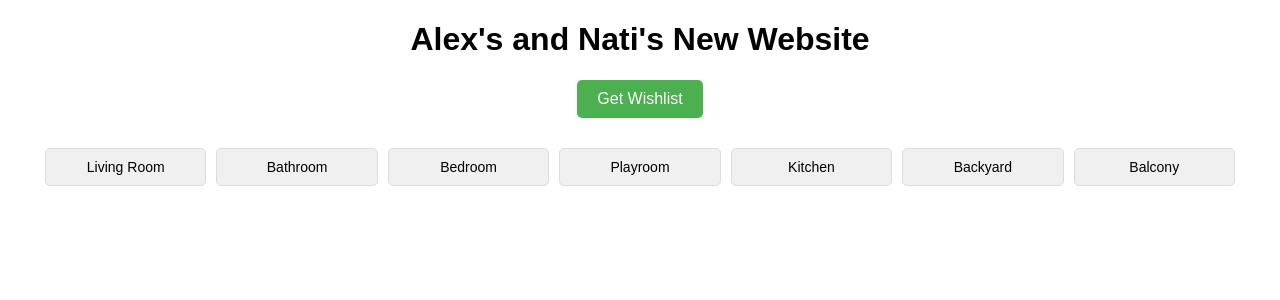
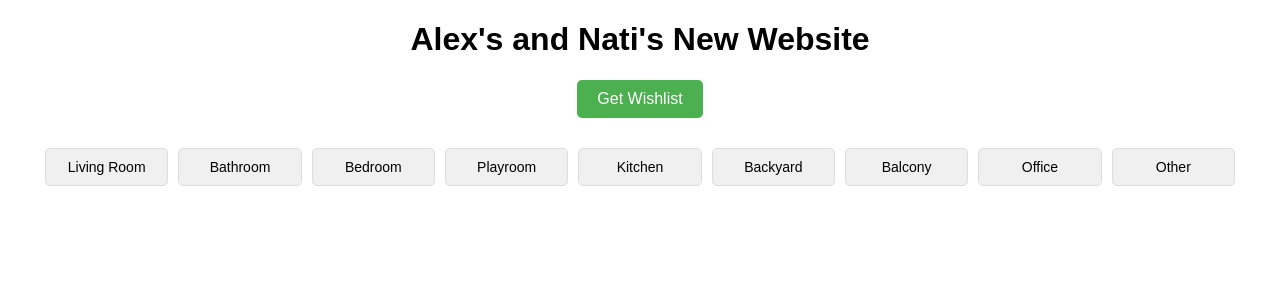
Before and after one commit to LANS-69/PlanList-FE, a React (Create React App) app in the folder planlist_fe/: page / in a window 1280 px wide. Shown: the top 300 px of the page. Built offline with nearby package versions, Linux system fonts and the light colour scheme.

Commit message:
Update viewWishListItems.js

```diff
--- a/planlist_fe/src/Pages/viewWishListItems.js
+++ b/planlist_fe/src/Pages/viewWishListItems.js
@@ -36,6 +36,8 @@ class ViewWishListItems extends Component {
       "Kitchen",
       "Backyard",
       "Balcony",
+      "Office",
+      "Other"
     ];
 
     return (
```
